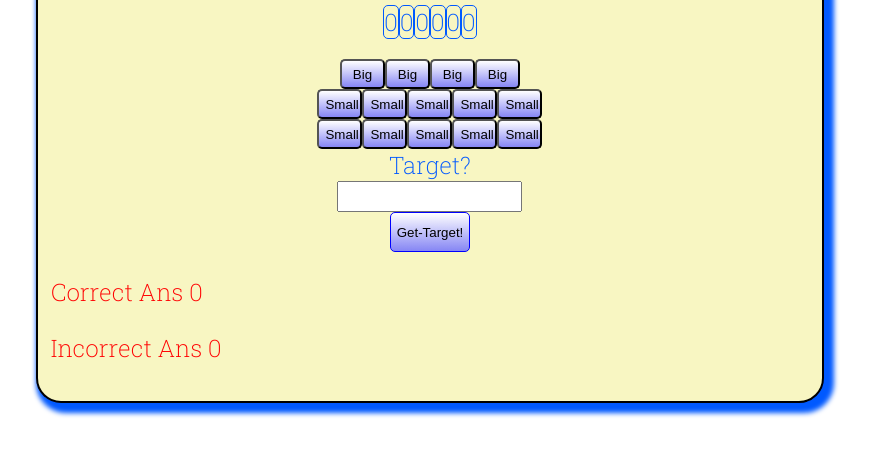
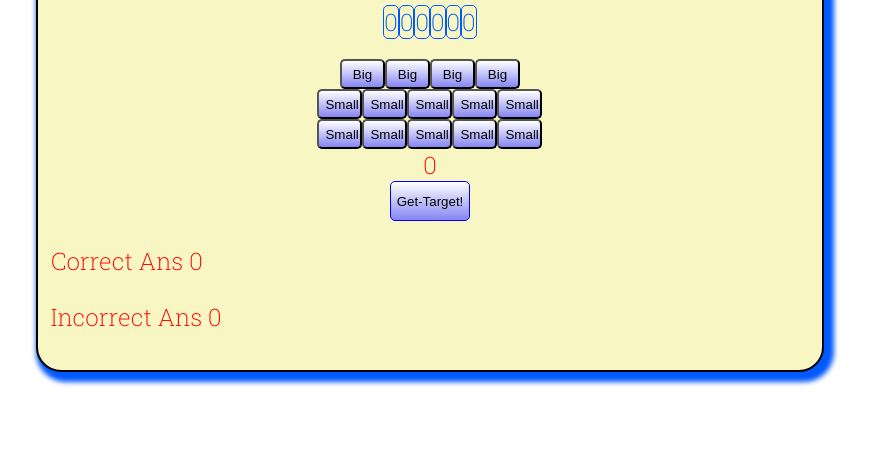
Before and after one commit to Mr-KulwinderSingh/mental-maths, a plain HTML site: page index.html in a window 1280 px wide. Shown: the part 106-562 px from the top of the page, without its empty margins (210-1079 px from the left). Drawn offline with Linux system fonts and the light colour scheme.

Commit message:
Update the if statement in calculate correct answer & target style

```diff
--- a/assets/css/style.css
+++ b/assets/css/style.css
@@ -210,6 +210,19 @@ body {
 
 }
 
+#target {
+    font-size: 75%;
+    color: red;
+    border: 1px red;
+    border-radius: 2px;
+    align-items: center;
+    display: flex;
+    justify-content: center;
+    margin: 0 auto;
+
+
+}
+
 .correct,
 .incorrect {
     font-size: 75%;
--- a/assets/js/script.js
+++ b/assets/js/script.js
@@ -103,11 +103,11 @@ function calculateCorrectAnswer() {
 
 
     if (operator1 === "+") {
-        return [operand1 + operand2];
+        return [operand1 * operand2 + operand3 - operand4 + operand5 / operand6];
     } else if (operator3 === "x") {
         return [operand3 * operand4];
     } else if (operator5 === "/") {
-        return [ operand5 / operand6];
+        return [operand5 / operand6];
     } else {
         alert(`unimplemented operator ${operator}`);
         throw `unimplemented operator ${operator}. Aborting!`;
@@ -233,6 +233,6 @@ function aboutGame() {
 function getTarget() {
     let calculatedAnswer = calculateCorrectAnswer();
 
-    alert(calculatedAnswer);
+    document.getElementById("target").innerText = calculatedAnswer;
 
 }
--- a/index.html
+++ b/index.html
@@ -20,7 +20,7 @@
         <button id="about-game" data-type="information">About the Game</button>
         <div id="info"></div>
 
-        <h1 class="heading"><img class="logo" src="assets/images/favicon.jpg" >
+        <h1 class="heading"><img class="logo" src="assets/images/favicon.jpg">
             Mental Maths!
         </h1>
         <div class="question-digits">
@@ -63,8 +63,7 @@
 
             </div>
 
-            <label class="target-label">Target?</label>
-            <input id="your-target" class="trgt" type="number">
+            <p id="target">0</p>
 
         </div>
         <button data-type="submit" class="sbmt-btn-green"> Get-Target!</button>
```
